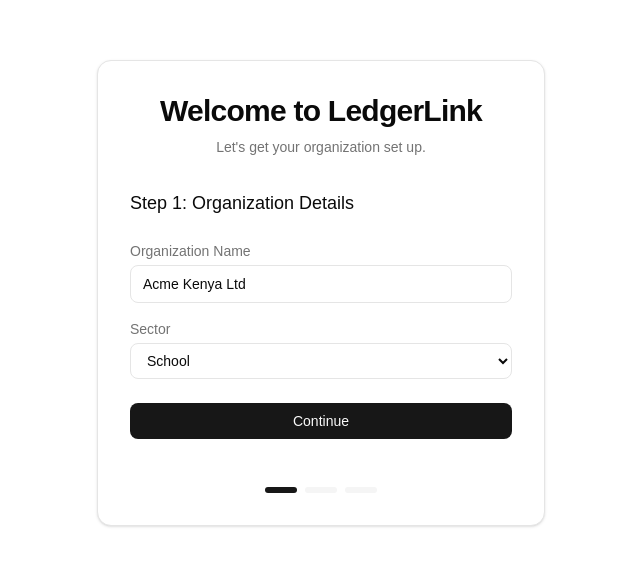
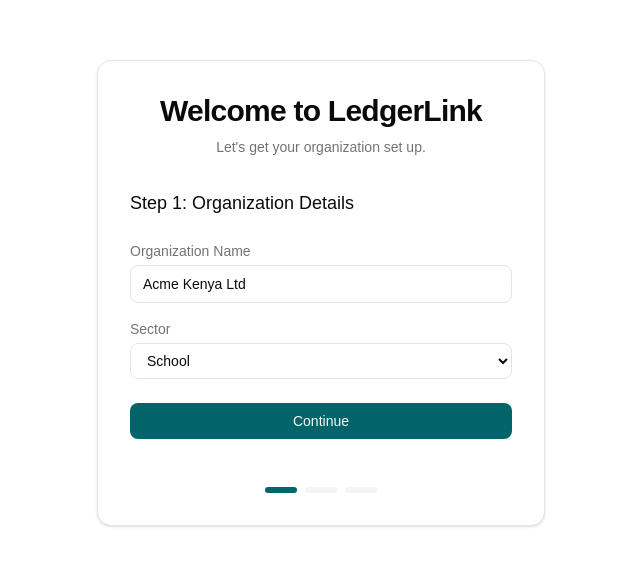
Before and after one commit to MadScie254/Ledger-Link, a React (Vite) app: page /clients in a window 1280 px wide. Shown: the part 107-672 px from the top of the page, without its empty margins (319-959 px from the left). Built offline with nearby package versions, Linux system fonts and the light colour scheme.

Commit message:
feat: initialize Tailwind CSS configuration and theme variables in index.css

```diff
--- a/src/index.css
+++ b/src/index.css
@@ -33,6 +33,10 @@
     --color-secondary: var(--secondary);
     --color-primary-foreground: var(--primary-foreground);
     --color-primary: var(--primary);
+    --color-success-foreground: var(--success-foreground);
+    --color-success: var(--success);
+    --color-warning-foreground: var(--warning-foreground);
+    --color-warning: var(--warning);
     --color-popover-foreground: var(--popover-foreground);
     --color-popover: var(--popover);
     --color-card-foreground: var(--card-foreground);
@@ -55,8 +59,12 @@
     --card-foreground: oklch(0.145 0 0);
     --popover: oklch(1 0 0);
     --popover-foreground: oklch(0.145 0 0);
-    --primary: oklch(0.205 0 0);
+    --primary: oklch(0.45 0.09 200);
     --primary-foreground: oklch(0.985 0 0);
+    --success: oklch(0.55 0.15 155);
+    --success-foreground: oklch(0.985 0 0);
+    --warning: oklch(0.75 0.15 80);
+    --warning-foreground: oklch(0.145 0 0);
     --secondary: oklch(0.97 0 0);
     --secondary-foreground: oklch(0.205 0 0);
     --muted: oklch(0.97 0 0);
@@ -90,8 +98,12 @@
     --card-foreground: oklch(0.985 0 0);
     --popover: oklch(0.205 0 0);
     --popover-foreground: oklch(0.985 0 0);
-    --primary: oklch(0.922 0 0);
-    --primary-foreground: oklch(0.205 0 0);
+    --primary: oklch(0.45 0.09 200);
+    --primary-foreground: oklch(0.985 0 0);
+    --success: oklch(0.55 0.15 155);
+    --success-foreground: oklch(0.985 0 0);
+    --warning: oklch(0.75 0.15 80);
+    --warning-foreground: oklch(0.145 0 0);
     --secondary: oklch(0.269 0 0);
     --secondary-foreground: oklch(0.985 0 0);
     --muted: oklch(0.269 0 0);
```
